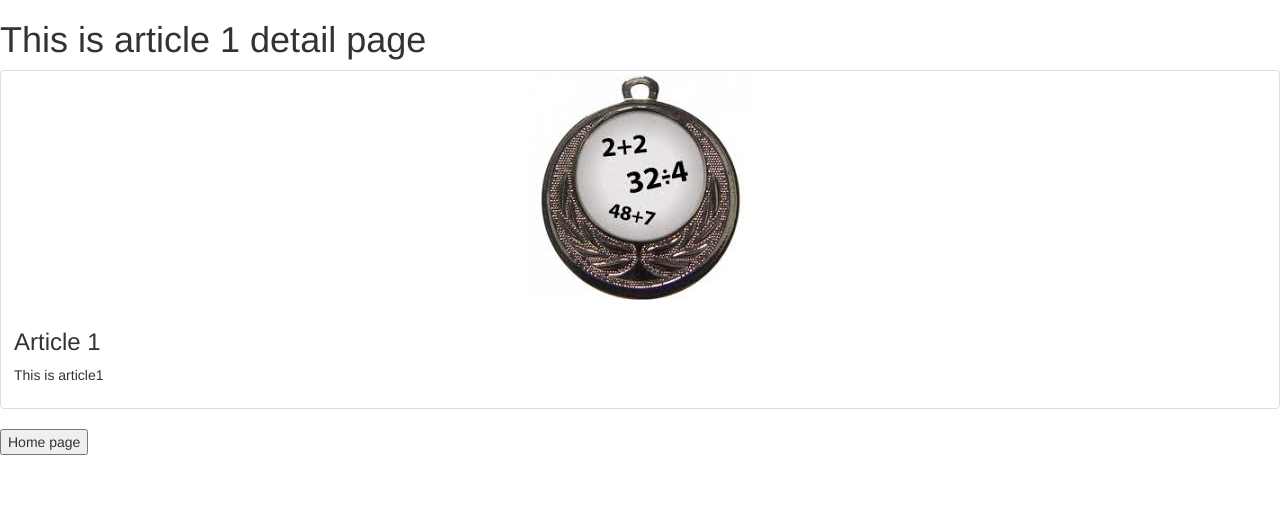
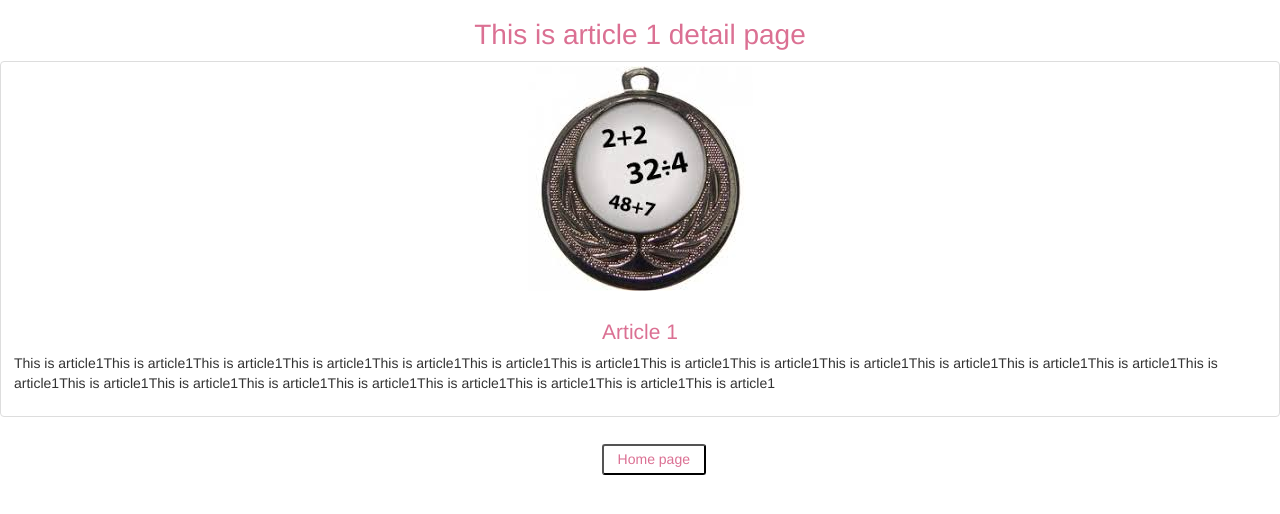
Before and after one commit to duoctvd/duoctv-trainning, a Next.js app: page /article/1 in a window 1280 px wide. Shown: the top 514 px of the page. Built offline with nearby package versions, Linux system fonts and the light colour scheme.

Commit message:
apply styled component

```diff
--- a/pages/article/[id].js
+++ b/pages/article/[id].js
@@ -1,6 +1,7 @@
 import React from "react";
 import Head from "next/head";
-import { useRouter } from 'next/router'
+import { useRouter } from 'next/router';
+import styled from 'styled-components';
 
 export default function Article() {
 
@@ -9,24 +10,59 @@ export default function Article() {
     function handleOnclick() {
         router.push('/');
     }
+
+    const Button = styled.button`
+        background: transparent;
+        border-radius: 3px;
+        color: palevioletred;
+        margin: 0.5em 1em;
+        padding: 0.25em 1em;
+        text-align: center;
+        margin-left: 47%;
+    `;
+
+    const Heading = styled.h1`
+        font-size: 2em;
+        text-align: center;
+        color: palevioletred;
+    `;
+
+    const Productname = styled.h3`
+        font-size: 1.5em;
+        text-align: center;
+        color: palevioletred;
+    `;
+
+    const Image = styled.img``;
+
+    const Thing = styled.div``;
     return (
         <>
             <Head>
                 <title>Article detail</title>
             </Head>
-            <h1>This is article {router.query.id} detail page</h1>
-            <div className="row">
-                <div className="col-sm-12 col-md-12">
-                    <div className="thumbnail">
-                    <img alt="pr" src="/images/photo1.jpg"/>
-                    <div className="caption">
-                        <h3>Article {router.query.id}</h3>
-                        <p>This is article{router.query.id}</p>
-                    </div>
-                    </div>
-                </div>
-            </div>
-            <button onClick={handleOnclick}>Home page</button>
+            <Heading>This is article {router.query.id} detail page</Heading>
+            <Thing className="row">
+                <Thing className="col-sm-12 col-md-12">
+                    <Thing className="thumbnail">
+                    <Image src="/images/photo1.jpg" />
+                    <Thing className="caption">
+                        <Productname>Article {router.query.id}</Productname>
+                        <p>
+                        This is article{router.query.id}This is article{router.query.id}This is article{router.query.id}This is article{router.query.id}
+                        This is article{router.query.id}This is article{router.query.id}This is article{router.query.id}
+                        This is article{router.query.id}This is article{router.query.id}This is article{router.query.id}
+                        This is article{router.query.id}This is article{router.query.id}This is article{router.query.id}
+                        This is article{router.query.id}This is article{router.query.id}This is article{router.query.id}This is article{router.query.id}
+                        This is article{router.query.id}This is article{router.query.id}This is article{router.query.id}
+                        This is article{router.query.id}This is article{router.query.id}
+                        </p>
+                    </Thing>
+                    </Thing>
+                </Thing>
+            </Thing>
+
+            <Button onClick={handleOnclick}>Home page</Button>
         </>
 
     )
```
Also changed, not shown: pages/index.js (+24 -38 lines).
